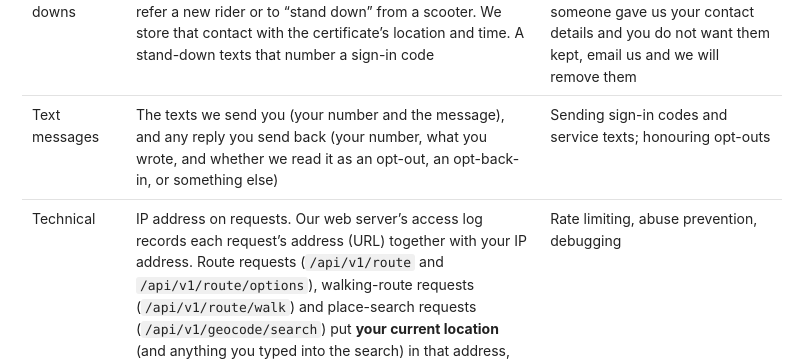
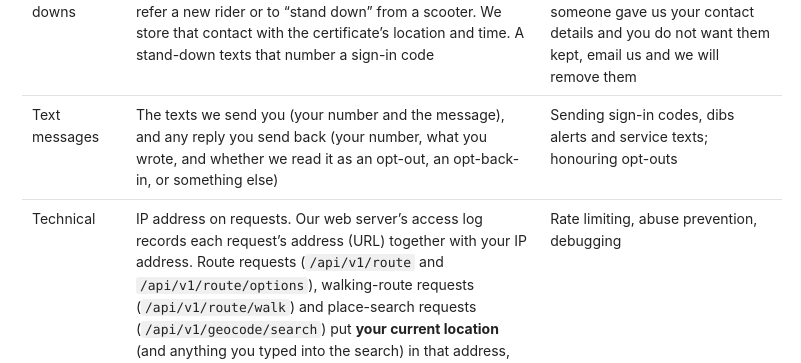
Before and after one commit to z280/scooter-fyi-api, a FastAPI app: page /legal/privacy-policy in a window 1280 px wide. Shown: the part 3843-4206 px from the top of the page, without its empty margins (238-1039 px from the left). Run offline with FastAPI, Linux system fonts and the light colour scheme; some libraries are stand-ins or nearby versions.

Commit message:
Merge main (#137, #138, #139) and say "dibs alerts" in both SMS rows
#138 rewrote parts of the privacy policy, including this branch's own
file, so the merge got read rather than trusted — and it had created a
real inconsistency.

#138 added a "Text messages" row to §1 whose purpose column reads
"Sending sign-in codes and service texts". My change had updated the
vendor row in §3 to name dibs alerts, but not that one, which did not
exist when I wrote it. So the merged policy described the same purpose
in two places and the one a reader meets first understated it: "service
texts" technically covers a dibs alert, but the point of the Dibs alerts
row is that a text about somebody riding off on your scooter is worth
naming.

Both rows now say the same thing. The Dibs alerts row itself merged
clean and sits where it should, between the public-dibs row and
referrals.

Co-Authored-By: Claude Opus 5 <noreply@anthropic.com>
Claude-Session: https://claude.ai/code/session_01HmExELMn8NYWZumrEUcs5w

```diff
--- a/src/templates/legal/privacy_policy.html
+++ b/src/templates/legal/privacy_policy.html
@@ -200,7 +200,8 @@ will remove them</td></tr>
 <tr><td>Text messages</td><td>The texts we send you (your number and the
 message), and any reply you send back (your number, what you wrote, and
 whether we read it as an opt-out, an opt-back-in, or something else)</td>
-<td>Sending sign-in codes and service texts; honouring opt-outs</td></tr>
+<td>Sending sign-in codes, dibs alerts and service texts; honouring
+opt-outs</td></tr>
 <tr><td>Technical</td><td>IP address on requests. Our web server&rsquo;s
 access log records each request&rsquo;s address (URL) together with your IP
 address. Route requests (<code>/api/v1/route</code> and
```
